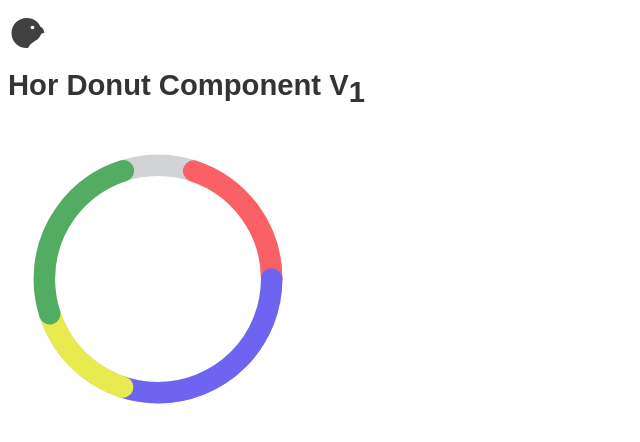
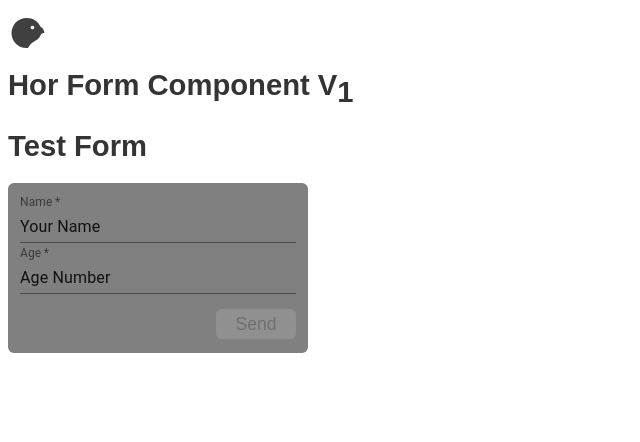
Before and after one commit to MortimerMarsyja/MM-components, a React (Create React App) app: page / in a window 1280 px wide. Shown: the top 442 px of the page, without its empty margins (0-640 px from the left). Built offline with nearby package versions, Linux system fonts and the light colour scheme.

Commit message:
dinamically makes formik forms

```diff
--- a/package.json
+++ b/package.json
@@ -3,9 +3,11 @@
   "version": "0.1.0",
   "private": true,
   "dependencies": {
+    "@material-ui/core": "^4.11.0",
     "@testing-library/jest-dom": "^4.2.4",
     "@testing-library/react": "^9.5.0",
     "@testing-library/user-event": "^7.2.1",
+    "formik": "^2.2.5",
     "react": "^16.13.1",
     "react-dom": "^16.13.1",
     "react-redux": "^7.2.1",
@@ -13,7 +15,8 @@
     "react-scripts": "^4.0.0",
     "redux": "^4.0.5",
     "redux-thunk": "^2.3.0",
-    "styled-components": "^5.2.0"
+    "styled-components": "^5.2.0",
+    "yup": "^0.29.3"
   },
   "scripts": {
     "start": "react-scripts start",
--- /dev/null
+++ b/src/00-Components/Form/Form.js
@@ -0,0 +1,93 @@
+import React, { useEffect, useState } from "react";
+import { Formik, Form } from "formik";
+import * as Yup from "yup";
+import Input from "./Input";
+import HorButton from "../../00-Components/HorButton";
+import StyledForm from "./form.style";
+
+const configSchema = (formConfig) => {
+  let schema = {};
+  formConfig.forEach((validationItem) => {
+    schema = {
+      ...schema,
+      ...{ [validationItem["name"]]: validationItem["yupValidation"] },
+    };
+  });
+  let formatedSchema = Yup.object().shape({ ...schema });
+  return formatedSchema;
+};
+
+const getInitialValues = (formConfig) => {
+  let initValues = {};
+  formConfig.forEach((initialValue) => {
+    initValues = {
+      ...initValues,
+      ...{ [initialValue["name"]]: initialValue["initialValue"] },
+    };
+  });
+  return initValues;
+};
+
+const componentRenderer = (component, componentParams) => {
+  const availableComponents = {
+    input: () => (
+      <Input
+        name={componentParams.name}
+        label={componentParams.label}
+        required
+      />
+    ),
+  };
+  return availableComponents[component]();
+};
+
+const FormikForm = ({ formConfig }, props) => {
+  const [validations, setValidations] = useState();
+  const [initialValues, setInitialValues] = useState();
+  useEffect(() => {
+    setValidations(configSchema(formConfig));
+    setInitialValues(getInitialValues(formConfig));
+  }, [formConfig.length]);
+
+  const handleSubmit = (values) => {
+    alert(JSON.stringify(values));
+  };
+
+  return (
+    <StyledForm>
+      <h1>Test Form</h1>
+      {validations && initialValues && (
+        <Formik
+          initialValues={initialValues}
+          onSubmit={handleSubmit}
+          validationSchema={validations}
+          {...props}
+        >
+          {({ dirty, isValid }) => {
+            return (
+              <Form className="form-component">
+                {formConfig.map((input) => {
+                  return componentRenderer(input.component, {
+                    name: input.name,
+                    label: input.label,
+                  });
+                })}
+                <div className="form-component_input-container">
+                  <HorButton
+                    disabled={!dirty || !isValid}
+                    type="submit"
+                    body="send"
+                  >
+                    Send
+                  </HorButton>
+                </div>
+              </Form>
+            );
+          }}
+        </Formik>
+      )}
+    </StyledForm>
+  );
+};
+
+export default FormikForm;
--- /dev/null
+++ b/src/00-Components/Form/Input.js
@@ -0,0 +1,22 @@
+import React from "react";
+import { ErrorMessage, Field } from "formik";
+import TextField from "@material-ui/core/TextField";
+
+const Input = ({ name, label, type = "text", required = false }) => {
+  return (
+    <div className="Input">
+      <Field
+        required={required}
+        autoComplete="off"
+        as={TextField}
+        label={label}
+        name={name}
+        fullWidth
+        type={type}
+        helperText={<ErrorMessage name={name} />}
+      />
+    </div>
+  );
+};
+
+export default Input;
--- /dev/null
+++ b/src/00-Components/Form/form.style.js
@@ -0,0 +1,22 @@
+import styled from "styled-components";
+
+const StyledForm = styled.div`
+  width: 300px;
+  .form-component {
+    background-color: grey;
+    border-radius: 6px;
+    padding: 12px;
+    &_input-container {
+      display: flex;
+      justify-content: flex-end;
+    }
+    &-inputButton {
+      margin-top: 12px;
+      padding: 6px 12px;
+      border-radius: 3px;
+      border: none;
+    }
+  }
+`;
+
+export default StyledForm;
--- /dev/null
+++ b/src/00-Components/Form/index.js
@@ -0,0 +1 @@
+export { default } from "./Form";
--- /dev/null
+++ b/src/00-Components/HorButton/HorButton.js
@@ -0,0 +1,12 @@
+import React from "react";
+import HorStyledButton from "./horButton.style";
+
+const HorButton = ({ body, onClick, disabled, type }) => {
+  return (
+    <HorStyledButton disabled={disabled} onClick={onClick} type={type}>
+      {body}
+    </HorStyledButton>
+  );
+};
+
+export default HorButton;
--- /dev/null
+++ b/src/00-Components/HorButton/horButton.style.js
@@ -0,0 +1,29 @@
+import styled from "styled-components";
+import { blueColor, whiteColor } from "../../07-Styles/colorPalette";
+
+const HorStyledButton = styled.button`
+  height: 30px;
+  width: 80px;
+  border-radius: 6px;
+  padding: 6px;
+  background-color: ${blueColor};
+  color: ${whiteColor};
+  line-height: 9px;
+  border: none;
+  margin-top: 12px;
+  margin-bottom: 2px;
+  &:active,
+  focus {
+    outline: none;
+  }
+  &:disabled {
+    background-color: #909090;
+    color: #707070;
+    cursor: not-allowed !important;
+  }
+  &:hover {
+    cursor: pointer;
+  }
+`;
+
+export default HorStyledButton;
--- /dev/null
+++ b/src/00-Components/HorButton/index.js
@@ -0,0 +1 @@
+export { default } from "./horButton.style";
--- a/src/01-Pages/MainPage/MainPage.js
+++ b/src/01-Pages/MainPage/MainPage.js
@@ -1,36 +1,35 @@
 //Deps
 import React from "react";
 //Components
+import Form from "../../00-Components/Form";
 import Logo from "../../00-Components/Logo";
-import DonutGraph from "../../00-Components/DonutGraph";
-const testJson = {
-  colors: ["#fa6066", "#6e64f2", "#e7eb50", "#52ad63"],
-  values: [
-    { label: "Tenis Popularity", value: 20 },
-    { label: "Basket Popularity", value: 30 },
-    {
-      label: "Soccer Popularity",
-      value: 15,
-    },
-    {
-      label: "Martial Arts Popularity",
-      value: 25,
-    },
-  ],
-};
+import * as Yup from "yup";
+
+const formInputConfig = [
+  {
+    component: "input",
+    label: "Name",
+    name: "name",
+    yupValidation: Yup.string().min(2, "Too Short!").required("Required"),
+    initialValue: "Your Name",
+  },
+  {
+    component: "input",
+    label: "Age",
+    name: "age",
+    yupValidation: Yup.number().required("Required"),
+    initialValue: "Age Number",
+  },
+];
 const MainPage = () => {
   return (
     <>
       <Logo />
       <h1>
-        Hor Donut Component V<sub>1</sub>
+        Hor Form Component V<sub>1</sub>
       </h1>
-      <div style={{ width: "300px" }}>
-        <DonutGraph
-          colors={testJson.colors}
-          values={testJson.values}
-          initialOffset={20}
-        />
+      <div>
+        <Form formConfig={formInputConfig} />
       </div>
     </>
   );
```
Also changed, not shown: src/00-Components/CountComponent/countComponent.style.js (+20 -19 lines), src/00-Components/DonutGraph/defValues.js (added, +15 -0 lines), 1 other file (tests, documents, lock files or other folders).
